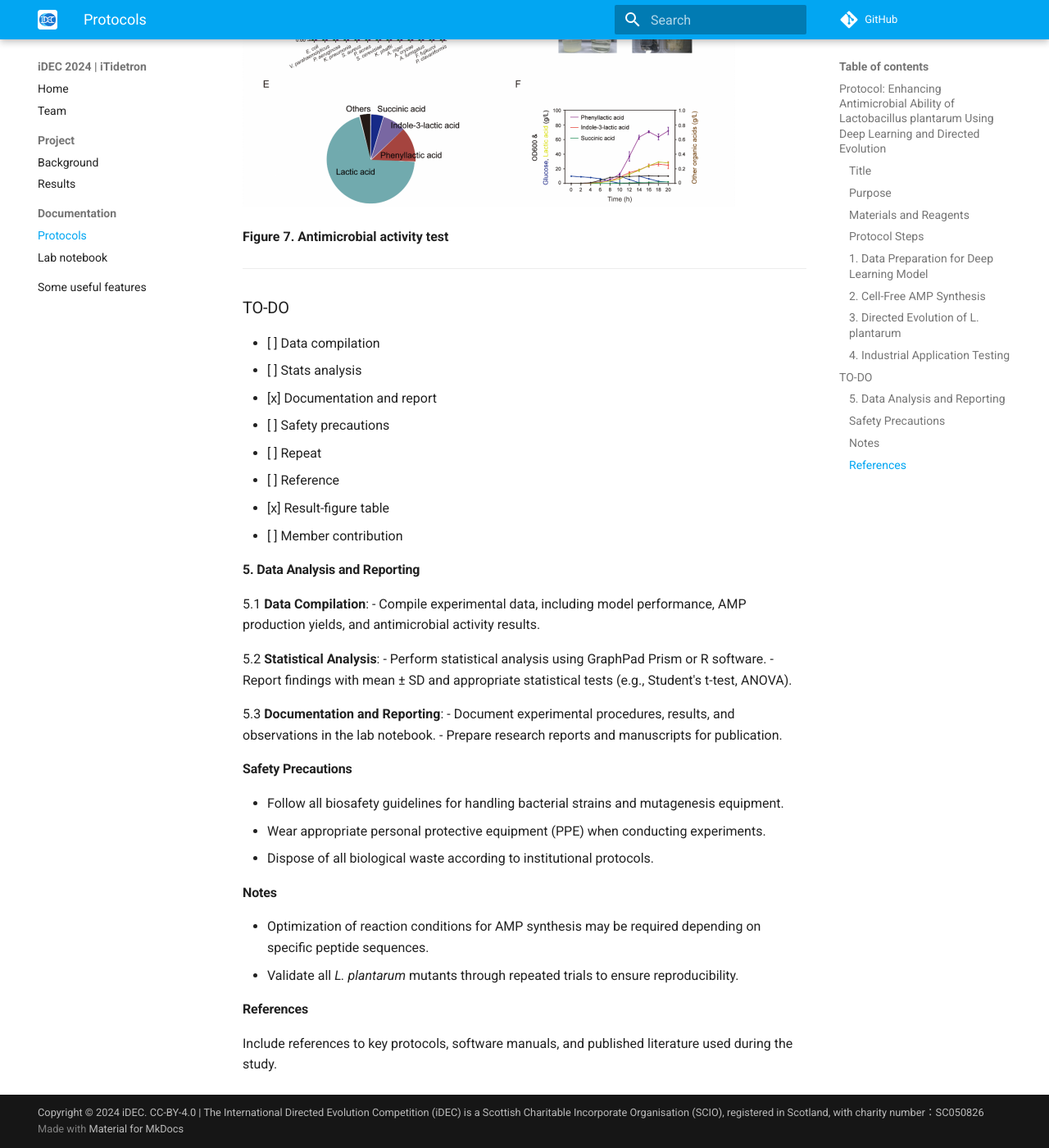
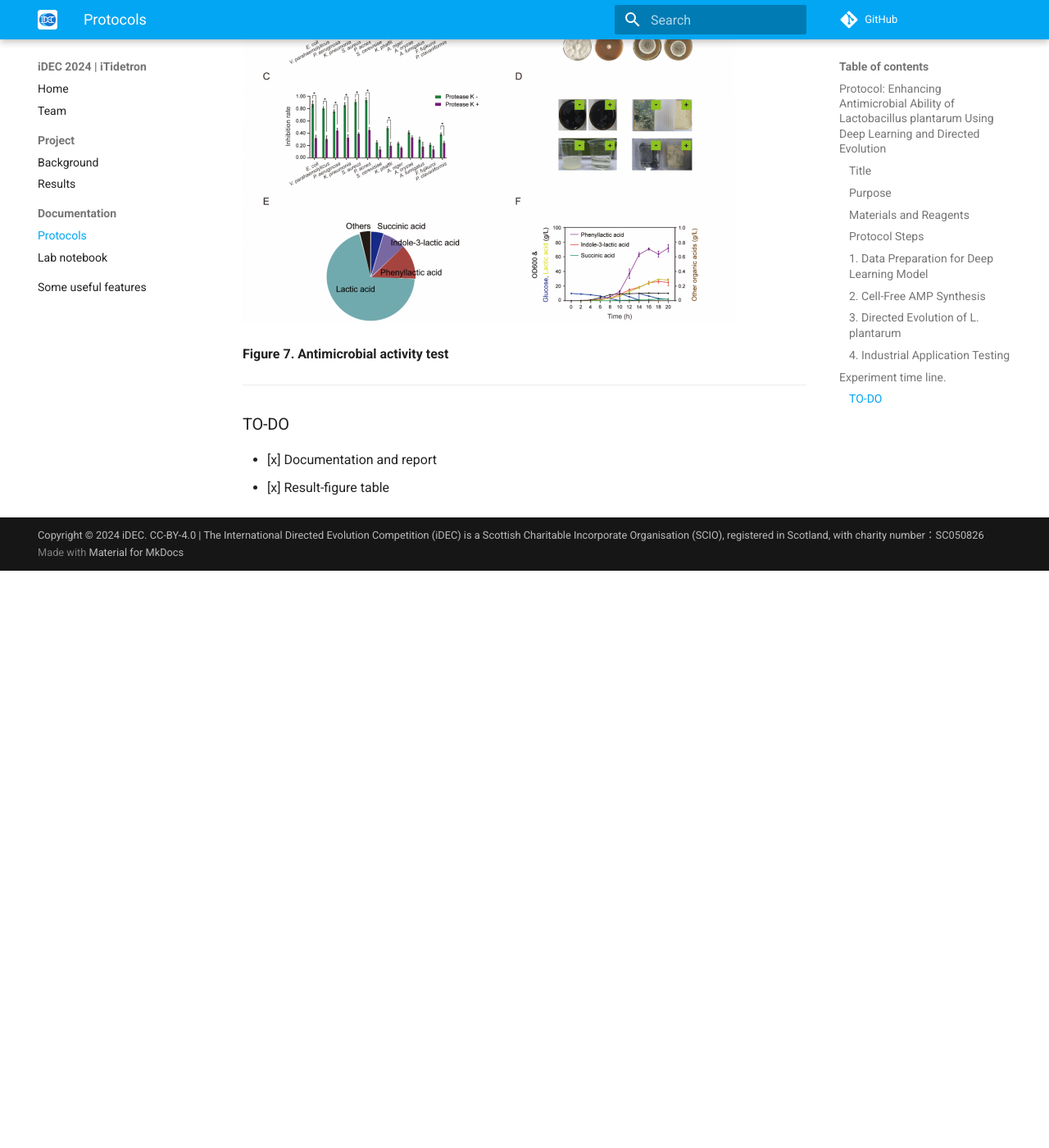
Before and after one commit to idec-teams/2024_iTidetron, an MkDocs documentation site: the page built from docs/documentation/protocols.md, in a window 1280 px wide and 1400 px high, scrolled down 8230 px. Shown: the whole window at 82% size. Built offline with MkDocs 1.6.1 and Material for MkDocs 9.7.7, drawn with Linux system fonts in a browser that asks for light colours; comment, search, counter and statistics services are not loaded; after the commit the page ends 8926 px from its top, so only the background shows below that; some of the changed text lies outside the part shown.

Commit message:
Update protocols.md

```diff
--- a/docs/documentation/protocols.md
+++ b/docs/documentation/protocols.md
@@ -116,13 +116,17 @@
    - Perform MIC tests and assess antimicrobial efficacy.
 
 ---
+## Experiment time line.
+***TODO***
+
+---
 
 | Experiment ID | Objective                                   | Outcome                                          | Figure |
 | ------------- | ------------------------------------------- | ------------------------------------------------ | ------ |
-| 1             | Develop BiLSTM-based deep learning model    | Achieved 94.8% accuracy                          | 3      |
+| 1             | [Develop BiLSTM-based deep learning model](./experiment_record/COMDEL_1_N_2_repo.png)    | Achieved 94.8% accuracy                          | 3      |
 | 2             | Curate peptide dataset                      | Compiled 17,572 unique sequences                 | 1, 4   |
 | 3             | Feature extraction for peptides             | Used AAC, DPC, and BLOSUM62 embeddings           | 1      |
-| 4             | AMP prediction validation                   | 88% accuracy in experimental validation          | 5      |
+| 4             | [AMP prediction validation](./experiment_record/circular_heatmap.png)                   | 88% accuracy in experimental validation          | 5      |
 | 5             | Create cell-free AMP synthesis platform     | Produced 0.5-2.1 g/L AMP                         | 6      |
 | 6             | Apply ARTP mutagenesis on *L. plantarum*    | Generated diverse mutant strains                 | 7      |
 | 7             | Screen mutants with FADS                    | Isolated 3 mutant strains with improved activity | 6      |
@@ -170,36 +174,5 @@
 
 ---
 ### TO-DO
-- [ ] Data compilation
-- [ ] Stats analysis
 - [x] Documentation and report
-- [ ] Safety precautions
-- [ ] Repeat
-- [ ] Reference
 - [x] Result-figure table
-- [ ] Member contribution
-
-#### 5. **Data Analysis and Reporting**
-
-5.1 **Data Compilation**:
-   - Compile experimental data, including model performance, AMP production yields, and antimicrobial activity results.
-
-5.2 **Statistical Analysis**:
-   - Perform statistical analysis using GraphPad Prism or R software.
-   - Report findings with mean ± SD and appropriate statistical tests (e.g., Student's t-test, ANOVA).
-
-5.3 **Documentation and Reporting**:
-   - Document experimental procedures, results, and observations in the lab notebook.
-   - Prepare research reports and manuscripts for publication.
-
-#### Safety Precautions
-- Follow all biosafety guidelines for handling bacterial strains and mutagenesis equipment.
-- Wear appropriate personal protective equipment (PPE) when conducting experiments.
-- Dispose of all biological waste according to institutional protocols.
-
-#### Notes
-- Optimization of reaction conditions for AMP synthesis may be required depending on specific peptide sequences.
-- Validate all *L. plantarum* mutants through repeated trials to ensure reproducibility.
-
-#### References
-Include references to key protocols, software manuals, and published literature used during the study.
```
